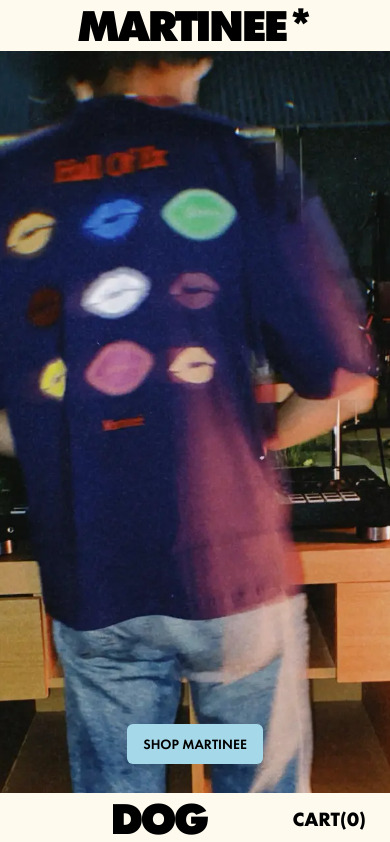
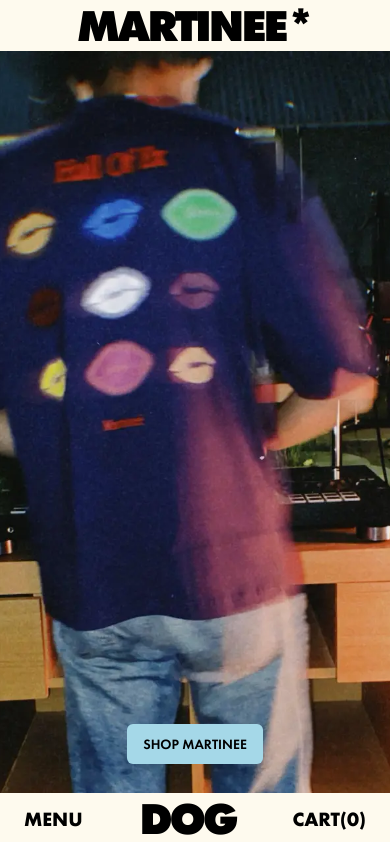
Before and after one commit to pahle/martinee, a Next.js app: page / in a window 390 px wide. Shown: the top 842 px of the page. Built offline with nearby package versions, Linux system fonts and the light colour scheme.

Commit message:
fix navigation trigger

```diff
--- a/src/app/layout.js
+++ b/src/app/layout.js
@@ -65,7 +65,7 @@ export function MenuDrawer({ className }) {
     <div className={className}>
       <Sheet>
         <SheetTrigger asChild>
-          <button className="text-xl font-bold lg:block hidden">
+          <button className="text-xl font-bold">
             MENU
           </button>
         </SheetTrigger>
```
